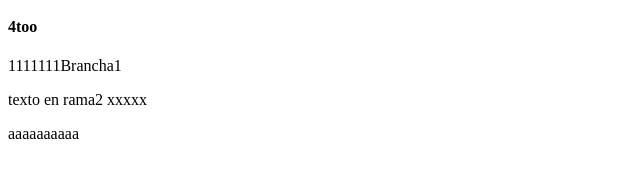
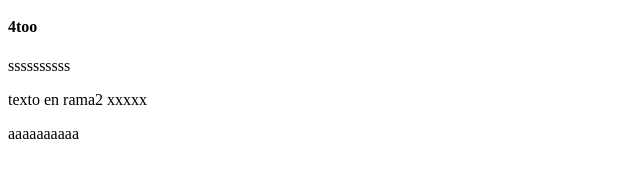
Before and after one commit to aguszur/iot_agus, a plain HTML site: page index.html in a window 1280 px wide. Shown: the part 250-428 px from the top of the page, 0-640 px from the left. Drawn offline with Linux system fonts and the light colour scheme.

Commit message:
modif linea 12 en rama2

```diff
--- a/index.html
+++ b/index.html
@@ -7,7 +7,7 @@
 <h2>Second</h2>
 <h3>Tercero</h3>
 <h4>4too</h4>
-<p>1111111Brancha1</p>
+<p>ssssssssss</p>
 <p>texto en rama2 xxxxx</p>
 aaaaaaaaaa
 </body>
```
